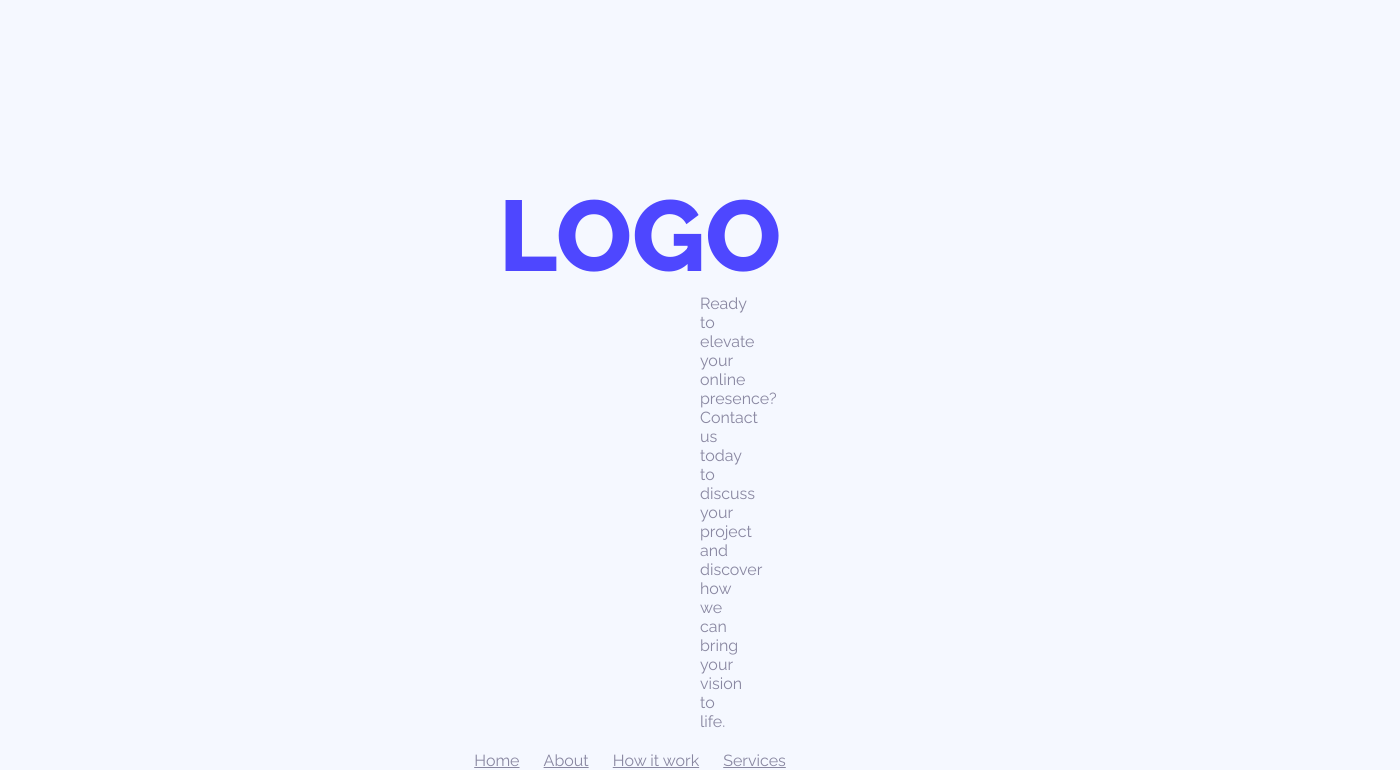
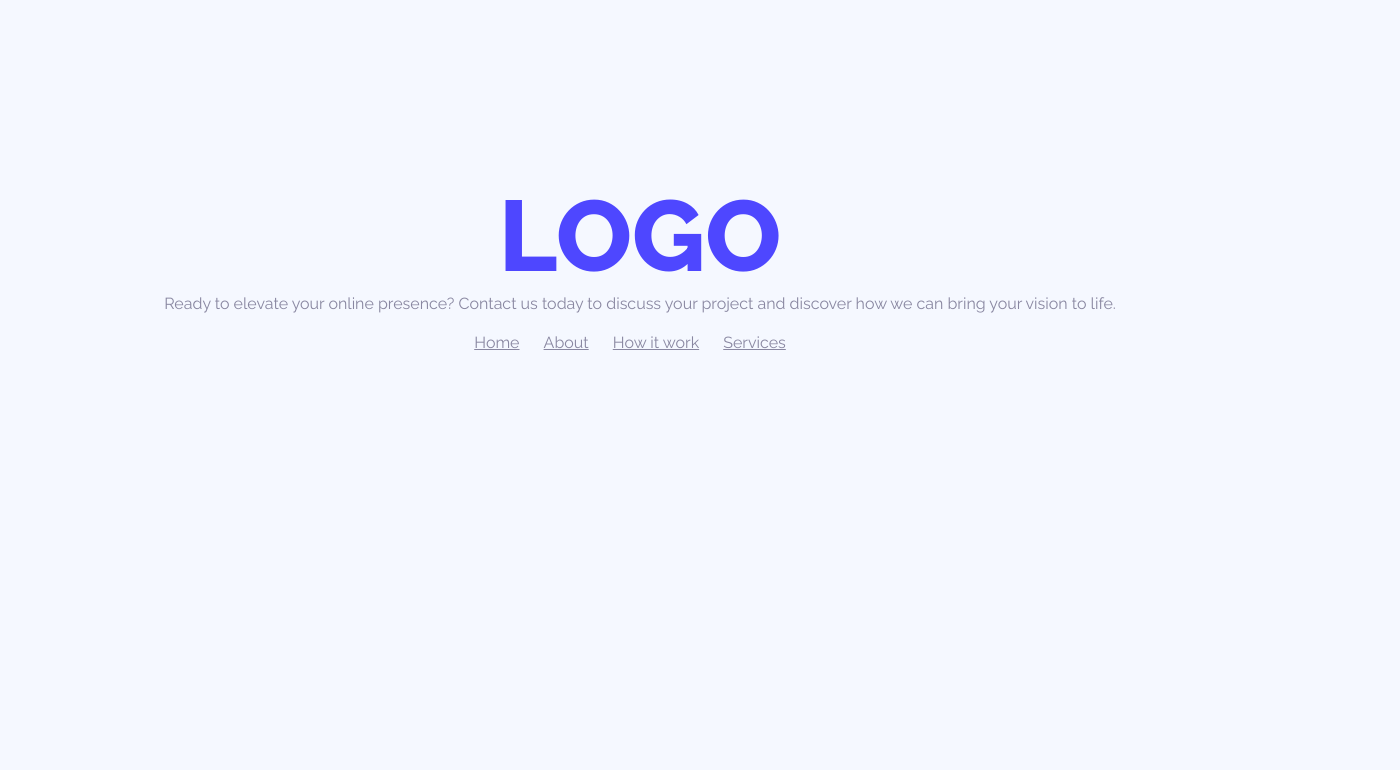
Before and after one commit to thesmahmud77/Assignment-1, a plain HTML site: page index.html in a window 1280 px wide. Shown: the part 3777-4547 px from the top of the page, 1400 px wide, since content can reach past the window. After the commit the page ends 4454 px from the top, so only its background shows below. Drawn offline with Linux system fonts and the light colour scheme.

Commit message:
Final Update

```diff
--- a/Style/style.css
+++ b/Style/style.css
@@ -294,7 +294,7 @@ main{
 .foooter-para{
     font-size: 16px;
     color: #8987A1;
-    padding: 0px 700px;
+    padding: 0px auto;
 }
 .footer-nav{
     display: block;
```
